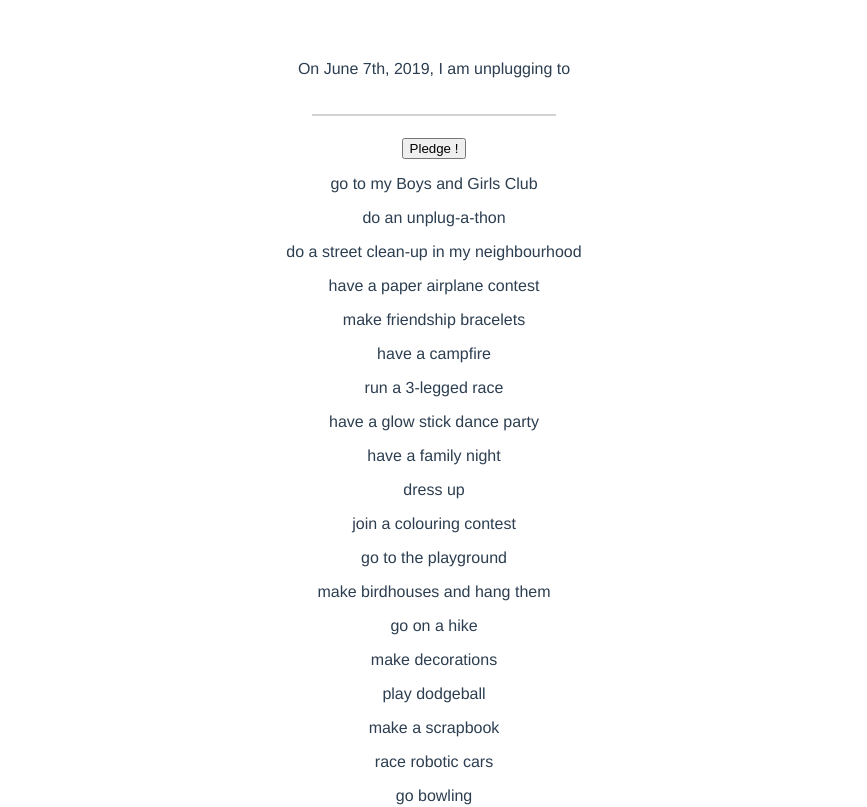
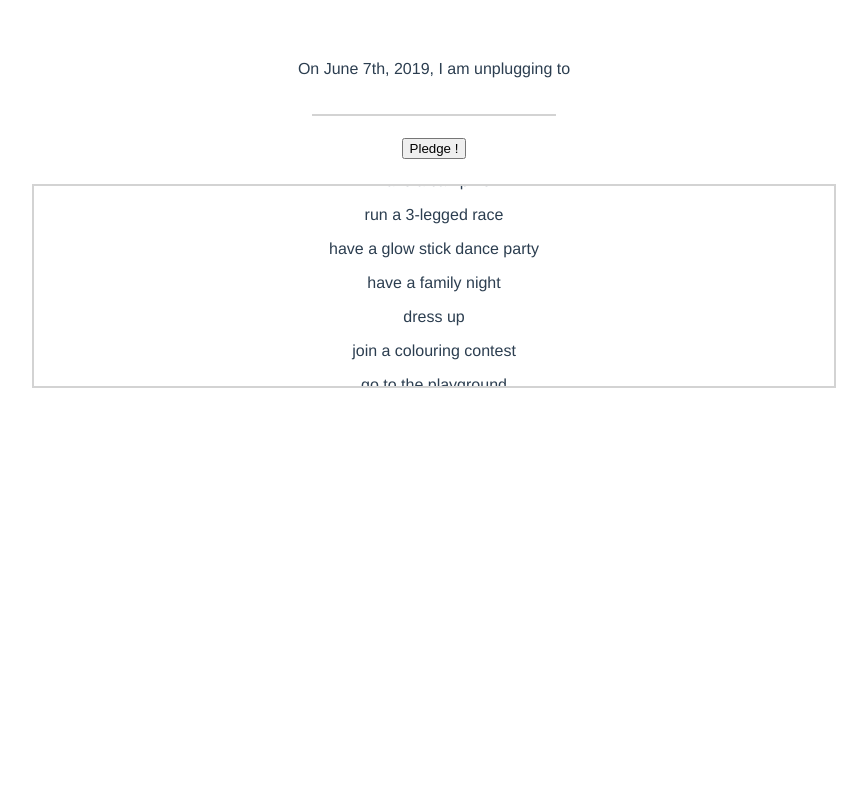
Before and after one commit to gillian20993/simple-pledges, a Vue app: page / in a window 1280 px wide. Shown: the top 807 px of the page, without its empty margins (206-1073 px from the left). Built offline with nearby package versions, Linux system fonts and the light colour scheme.

Commit message:
added scrolling list

```diff
--- a/src/components/NaturalPledge.vue
+++ b/src/components/NaturalPledge.vue
@@ -5,7 +5,11 @@
     <input class="activity" v-bind:class="{sample: !editing, fadeout: fadeout, fadein: fadein}" type="text" @focus="setEditing(true)" @blur="setEditing(false)" v-model="pledge" @input="go" :style="{ width: pledgeWidth + 'px' }"></input>
     <div><span ref="hiddenActivity" class="activity hidden">{{ pledge }}</span></div>
     <button v-on:click="pledgeActivity">Pledge !</button>
-    <p v-for="p in pledges.slice().reverse()">{{p}}</p>
+    <div id="container">
+    <div id="box" >
+      <p v-for="p in pledges.slice().reverse()">{{p}}</p>
+    </div>
+    </div>
   </div>
 </template>
 
@@ -126,4 +130,29 @@ span {
   transition-property: all;
   transition-duration: 0.3s;
 }
+#container {
+    height: 200px;
+    width: 800px;
+    border: 2px solid LightGray;
+    overflow: hidden;
+    margin: 25px auto;
+    white-space:nowrap;
+}
+#box {
+    -webkit-animation-name: fx;
+    -webkit-animation-duration: 10s;
+    -webkit-animation-iteration-count: infinite;
+    -webkit-animation-timing-function: linear;
+
+}
+
+
+@-webkit-keyframes fx {
+    0% {
+        margin-top: -400px;
+    }
+    100% {
+        margin-bottom: 800px;
+    }
+}
 </style>
```
Also changed, not shown: 1 other file (tests, documents, lock files or other folders).
